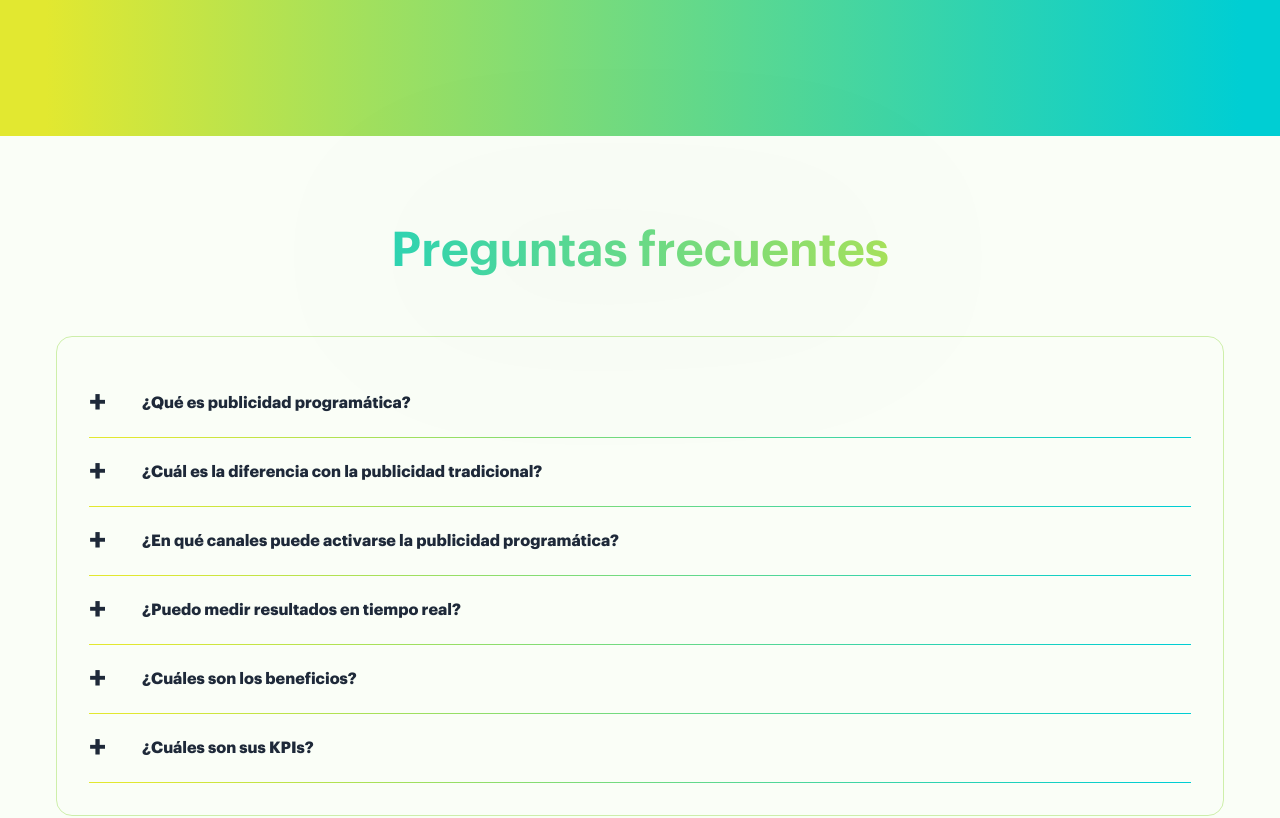
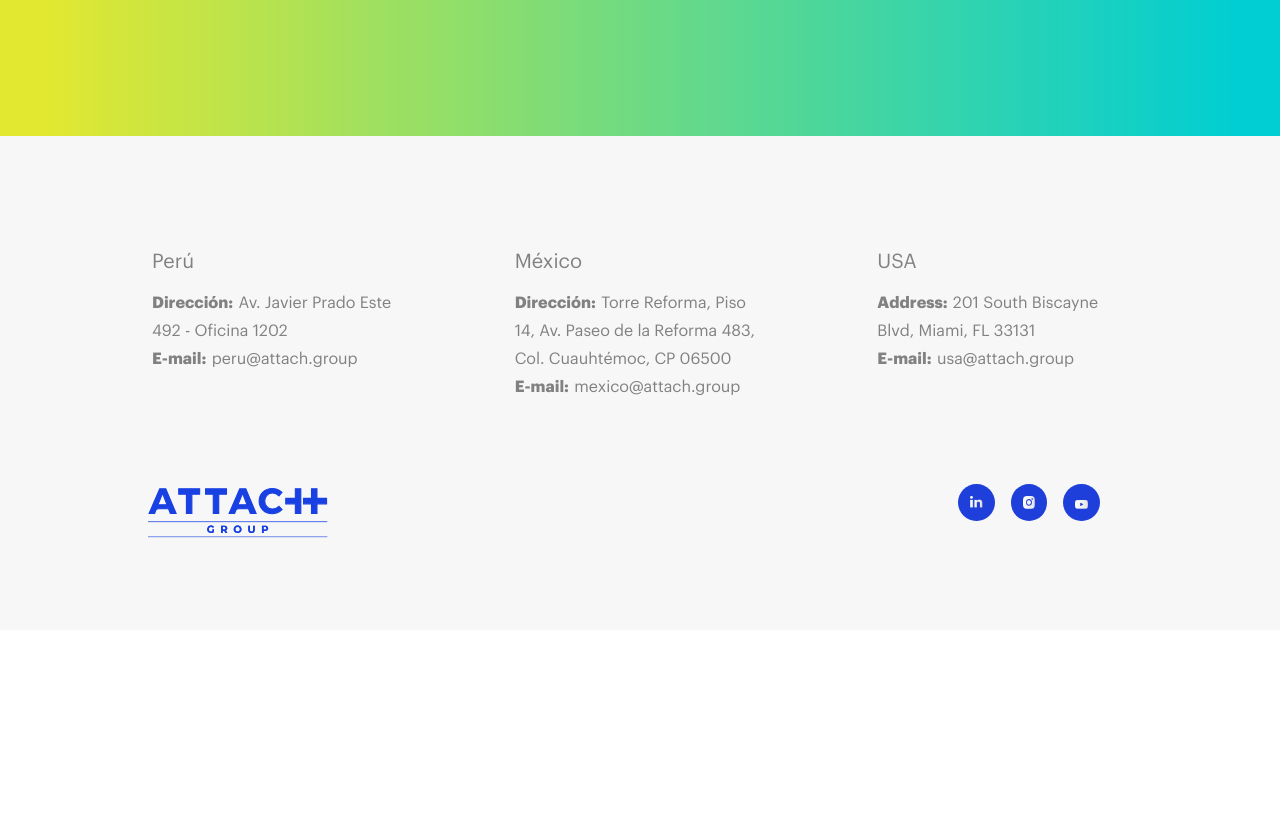
Before and after one commit to falarcon281096/attach-group, a Next.js app: page /athena-ads in a window 1280 px wide. Shown: the part 5960-6778 px from the top of the page. After the commit the page ends 6590 px from the top, so only its background shows below. Built offline with nearby package versions, Linux system fonts and the light colour scheme; a web font is replaced by a local one.

Commit message:
mejoras de diseño

```diff
--- a/src/app/athena-ads/page.tsx
+++ b/src/app/athena-ads/page.tsx
@@ -606,7 +606,7 @@ export default function AthenaAds() {
         </section>
 
           {/* Section - Preguntas frecuentes */}
-          <section className="py-10 md:py-16 lg:py-20 px-9 md:px-10 lg:px-14">
+          {/* <section className="py-10 md:py-16 lg:py-20 px-9 md:px-10 lg:px-14">
             <div className="container mx-auto max-w-7xl">
               <h2 className="hero-title-override faq-title-gradient text-center mb-12">Preguntas frecuentes</h2>
 
@@ -622,7 +622,7 @@ export default function AthenaAds() {
                 ))}
               </div>
             </div>
-          </section>
+          </section> */}
         {/* Footer */}
         <Footer />
       </div>
```
